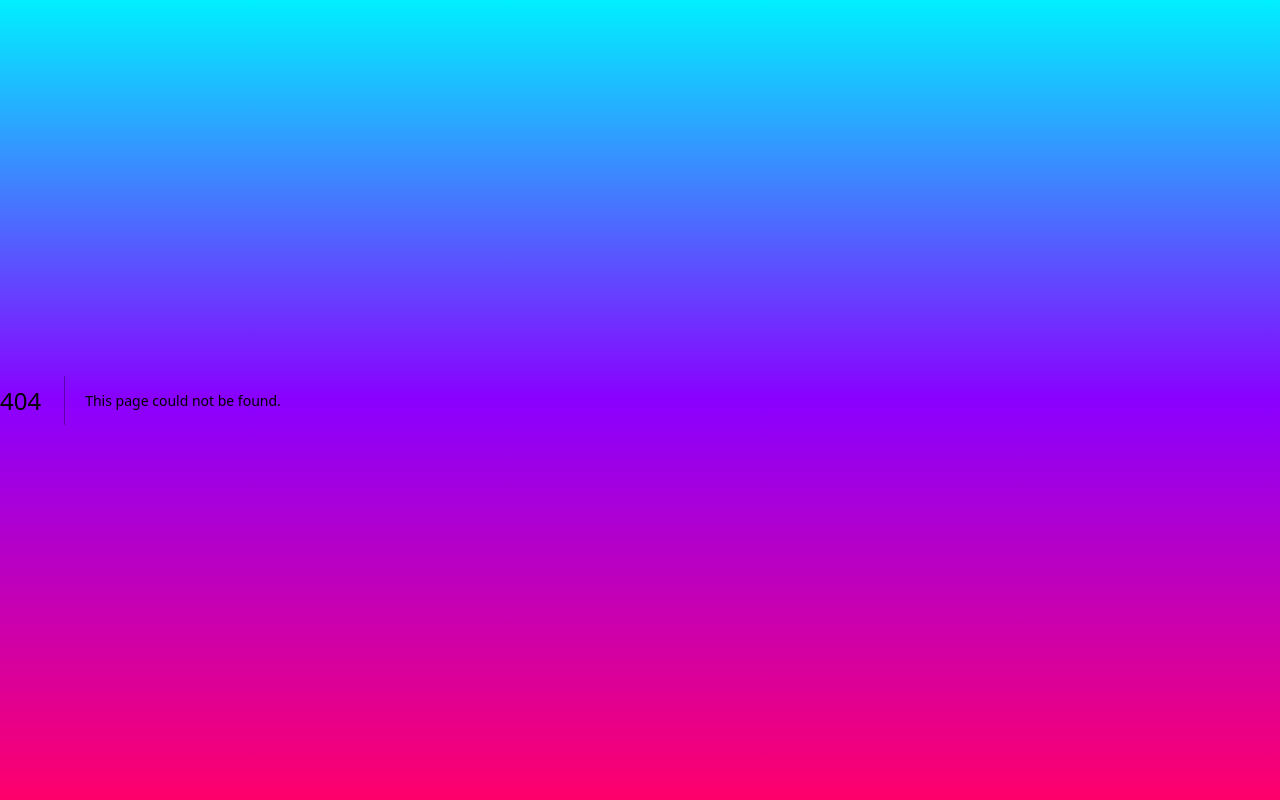
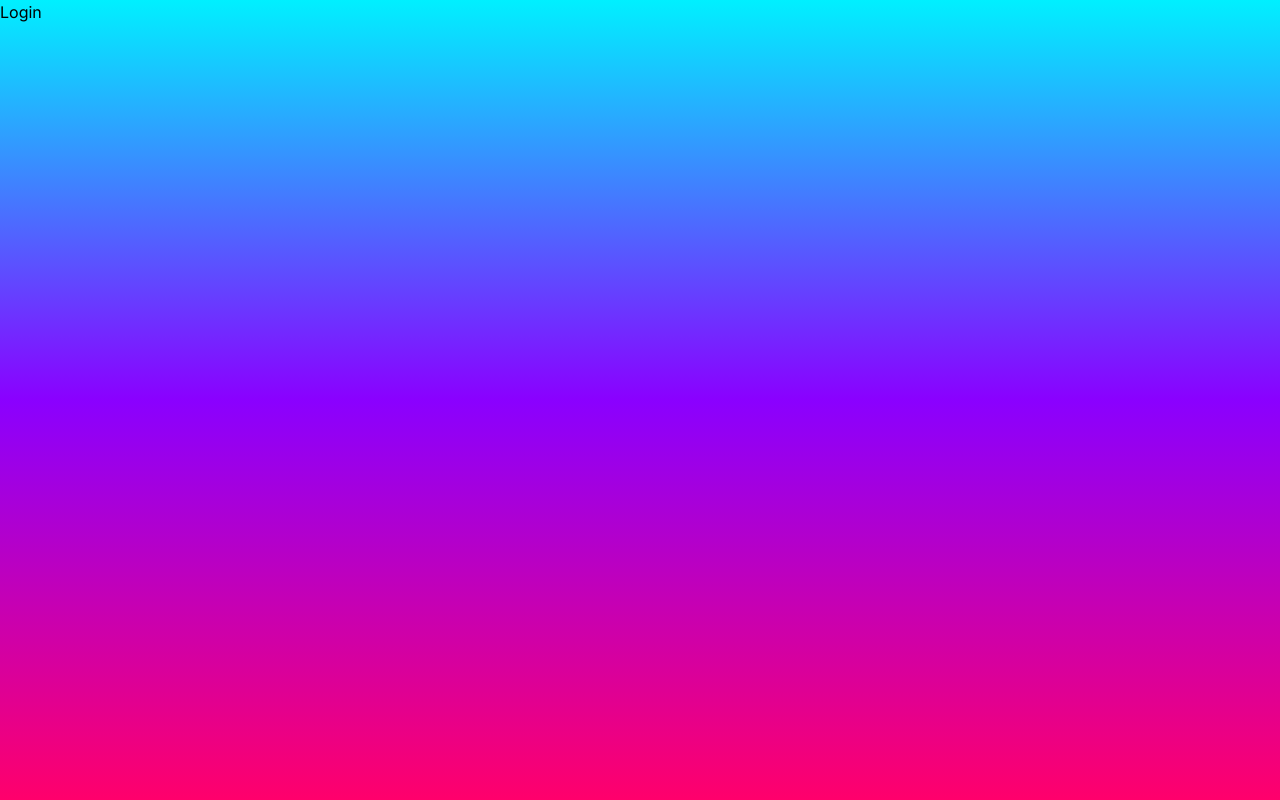
Before and after one commit to SJ2324-5BHIF-Vogi/Frontend, a Next.js app: page /profile in a window 1280 px wide. Before the commit this address had no page. Built offline with nearby package versions, Linux system fonts and the light colour scheme.

Commit message:
feat: add profile folder

```diff
--- /dev/null
+++ b/src/app/profile/page.tsx
@@ -0,0 +1,7 @@
+import React, { FC } from 'react'
+
+const Profile: FC = () => {
+  return <div>Login</div>
+}
+
+export default Profile
```
